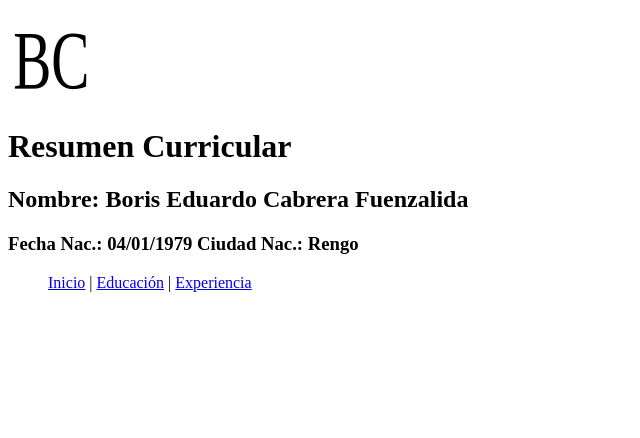
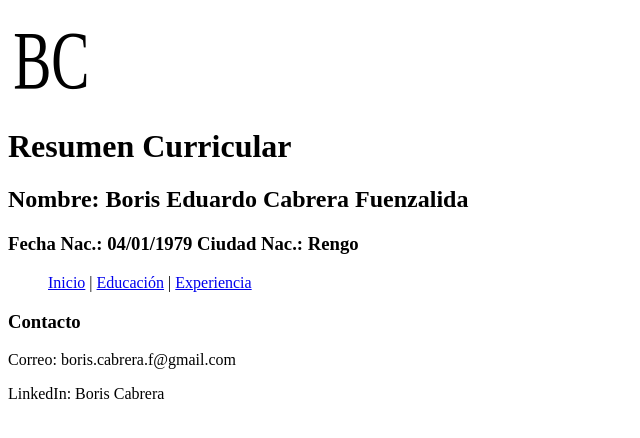
Before and after one commit to Boris0179/Examen-I-Nextu, a plain HTML site: page educacion.html in a window 1280 px wide. Shown: the whole page, without its empty margins (0-640 px from the left). Drawn offline with Linux system fonts and the light colour scheme.

Commit message:
se agrega el pie de pagina a los tres archivos ya que se pide en los tres

```diff
--- a/educacion.html
+++ b/educacion.html
@@ -86,5 +86,12 @@
         <a href="experiencia.html" title="Experiencia">Experiencia</a>
       </nav>
     </menu>
+
+
+    <footer>
+        <h3>Contacto</h3>
+        <p>Correo: boris.cabrera.f@gmail.com</p>
+        <p>LinkedIn: Boris Cabrera</p>
+    </footer>
   </body>
 </html>
```
Also changed, not shown: experiencia.html (+6 -0 lines), index.html (+5 -0 lines).
